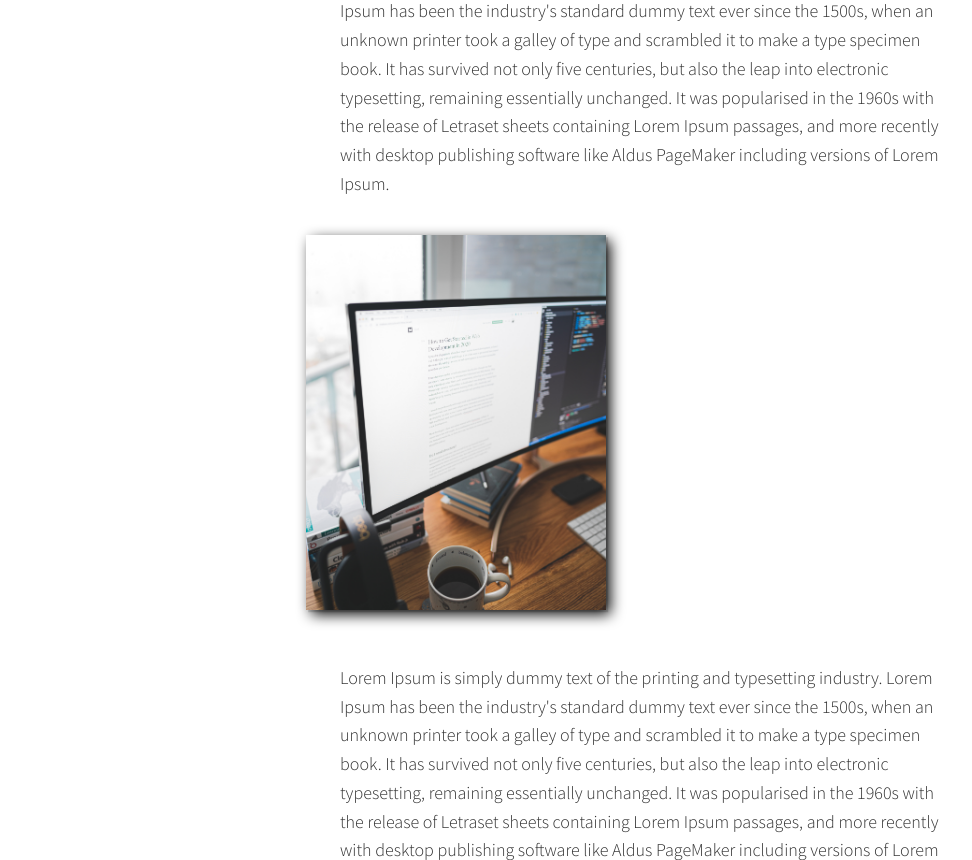
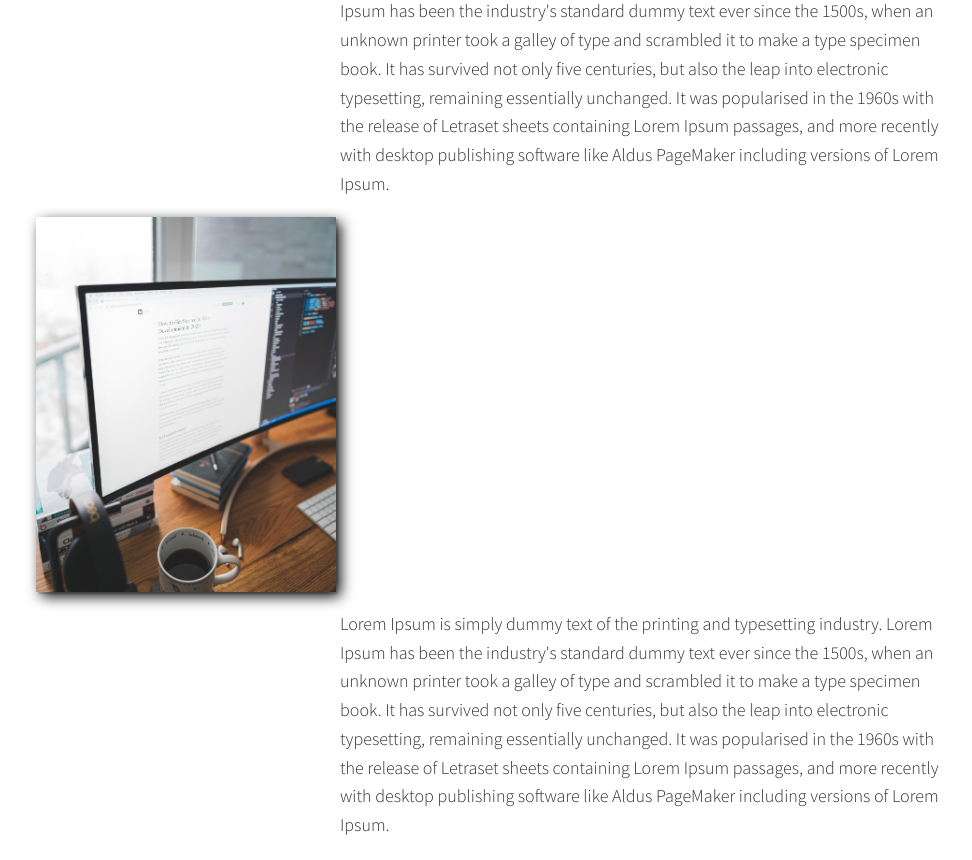
Before and after one commit to Nati101/Website, a PHP site: page /portfolio-item.html in a window 1280 px wide. Shown: the part 609-1469 px from the top of the page, without its empty margins (0-972 px from the left). Run offline with PHP 8.4, Linux system fonts and the light colour scheme; some libraries are stand-ins or nearby versions.

Commit message:
Update style.css

```diff
--- a/style.css
+++ b/style.css
@@ -494,8 +494,9 @@ nav {
   max-width: 300px;
   max-height: 500px;
   box-shadow: var(--bs);
-  margin-left: 15em;
-  margin-bottom: 3em;
-  margin-top: 2em;
   display: flex;
+  grid-area: img;
+  min-width: 250px;
+  position: relative;
+  z-index: 2;
 }
```
